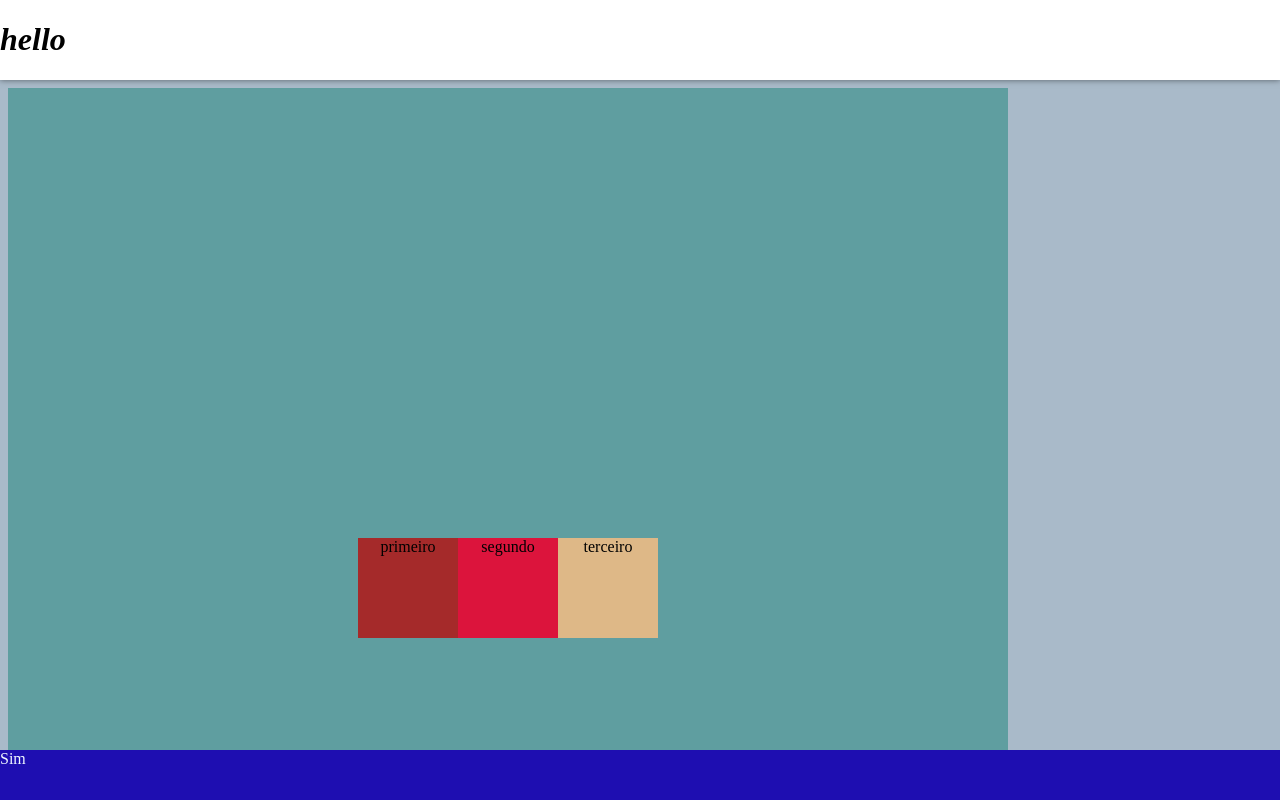
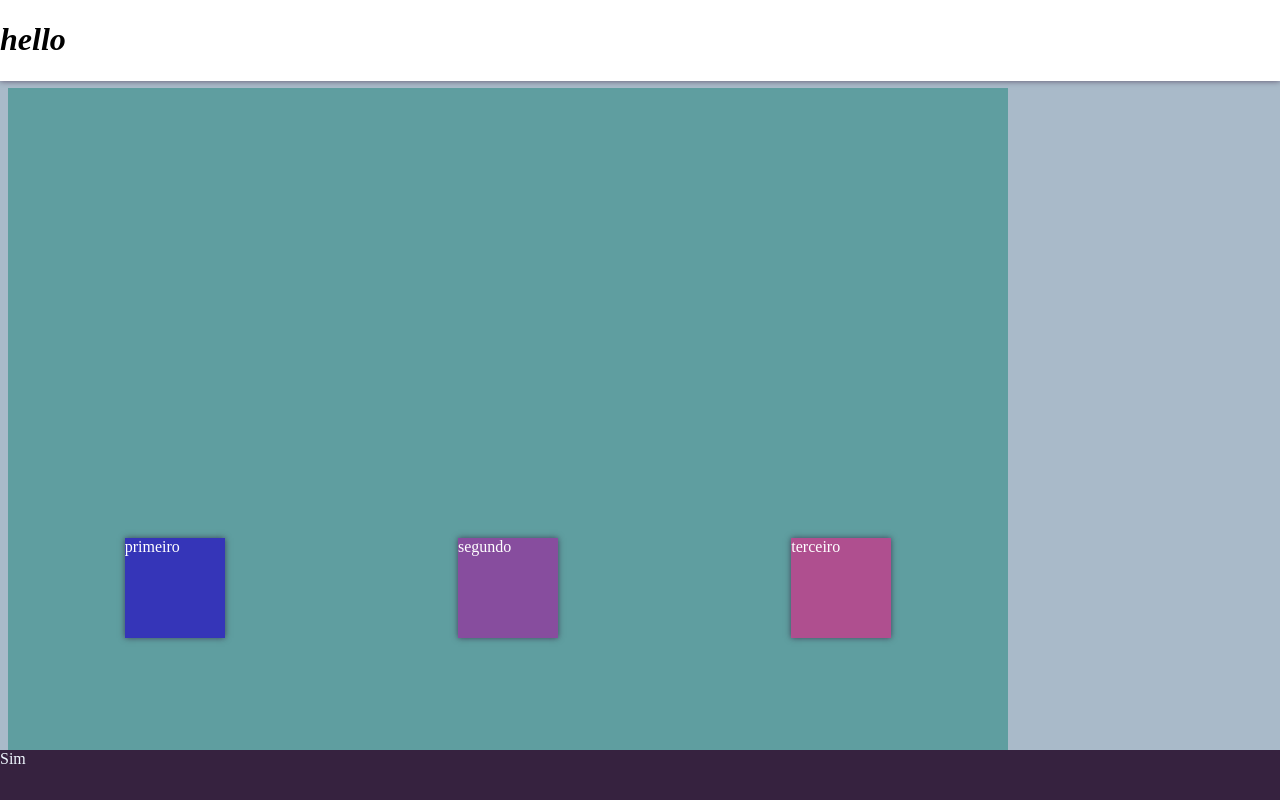
Before and after one commit to Kiarahp/aula-de-programa-o, a plain HTML site: page teste.html in a window 1280 px wide. Shown: the top 800 px of the page. Drawn offline with Linux system fonts and the light colour scheme.

Commit message:
sites
site geral e site de teste

```diff
--- a/teste.html
+++ b/teste.html
@@ -7,13 +7,13 @@
         left: 0;
         width: 100%;
         z-index: 999px;
-        box-shadow: 0px 0px 6px 0px rgba(0, 0, 0, 0.5);
+        box-shadow: 0px 0px 6px 0px rgba(35, 0, 36, 0.568);
         }
         body {
             background-color: rgb(169, 186, 201);
         }
         footer {
-            background-color: rgb(30, 14, 177);
+            background-color: rgb(54, 34, 63);
             width: 100%;
             height: 50px;
             position: fixed;
@@ -23,39 +23,43 @@
         main {
             padding-top: 80px;
         }
-        .nada {
-            padding-top: 60px;
-            color: chocolate;
-        }
-        .final {
-            color: aliceblue;
+        .logo{
+            height: 60px;
+            width: 50px;
+            color: black;
         }
         .test {
             height: 1000px;
             width: 1000px;
             background-color: cadetblue;
-            align-items: center;
-            justify-content: center;
-            text-align: center;
-            justify-items: center;
-            display: flex;
+            align-items:center;
+            justify-content:space-around;
+            display:flex;
         }
         .primeiro {
             height: 100px;
             width: 100px;
-            background-color: brown;
+            background-color: rgb(53, 53, 184);
+            color: rgb(255, 255, 255);
+            box-shadow: 0px 0px 6px 0px rgba(35, 0, 36, 0.568);
         }
         .segundo {
             height: 100px;
             width: 100px;
-            background-color: crimson;
+            background-color: rgb(135, 77, 158);
+            color: rgb(255, 255, 255);
+            box-shadow: 0px 0px 6px 0px rgba(35, 0, 36, 0.568);
         }
         .terceiro {
             height: 100px;
             width: 100px;
-            background-color: burlywood;
+            background-color: rgb(175, 79, 143);
+            color: rgb(255, 255, 255);
+            box-shadow: 0px 0px 6px 0px rgba(35, 0, 36, 0.568);
         }
-
+        .final {
+            color: aliceblue;
+        }
     </style>
 
     <header>
```
Also changed, not shown: home.html (+13 -18 lines).
